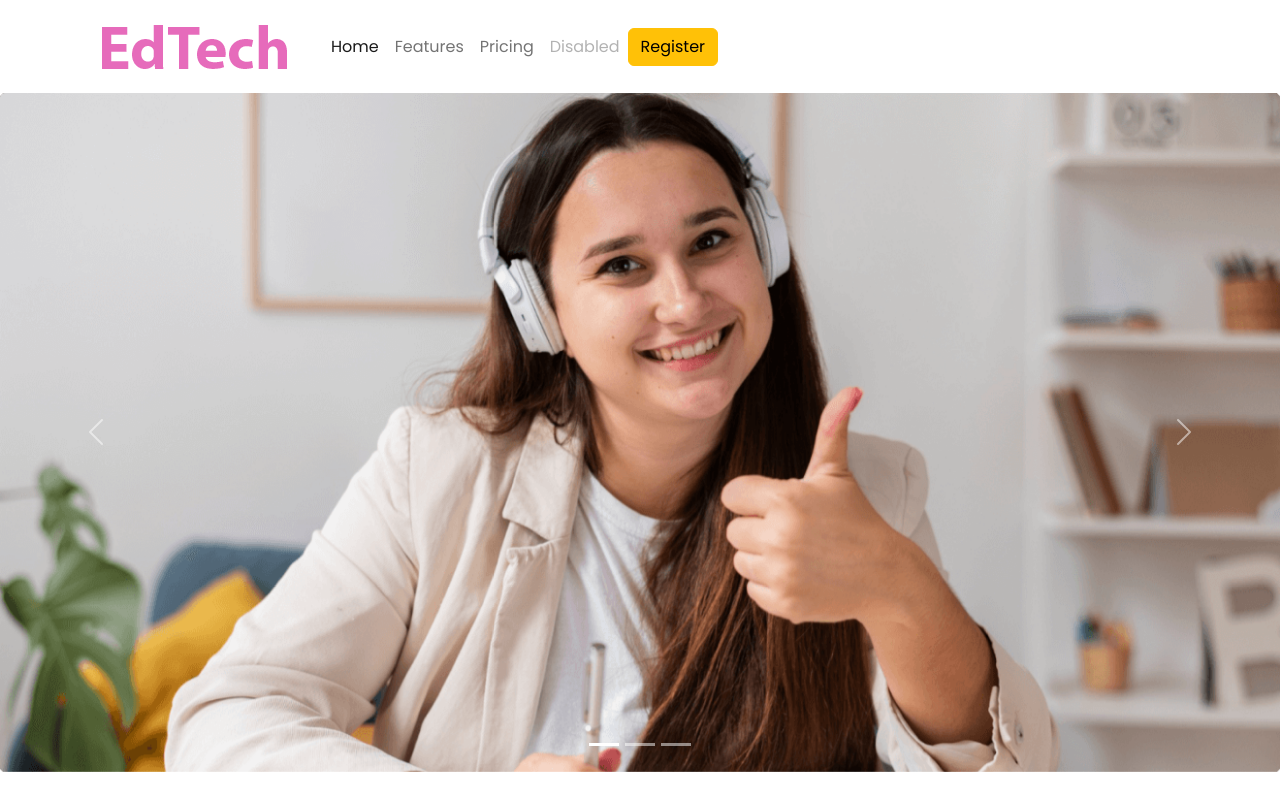
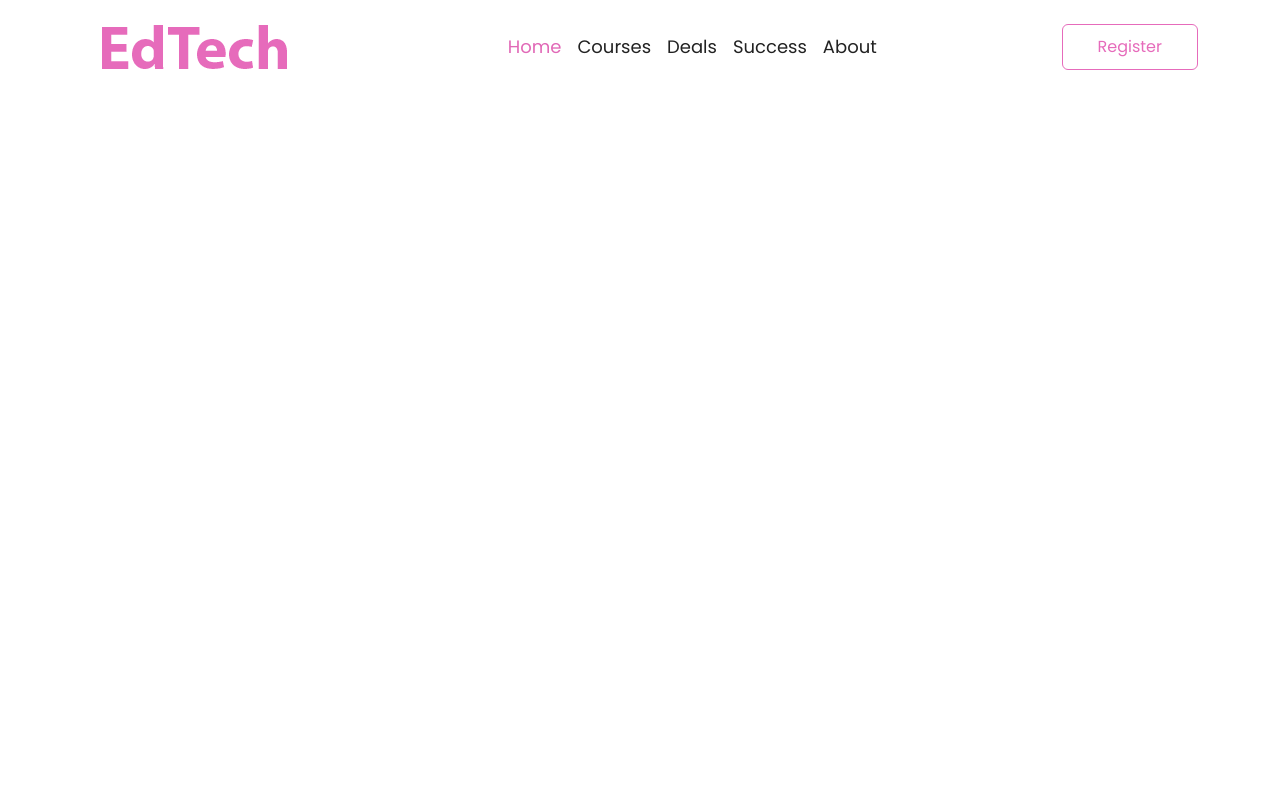
Before and after one commit to rubelhossain999/online-edTech-ph-assignment-3, a plain HTML site: page index.html in a window 1280 px wide. Drawn offline with Linux system fonts and the light colour scheme.

Commit message:
Header Section is Done with responsive

```diff
--- a/index.html
+++ b/index.html
@@ -25,21 +25,24 @@
                     <span class="navbar-toggler-icon"></span>
                   </button>
                   <div class="collapse navbar-collapse" id="navbarNavAltMarkup">
-                        <ul class="navbar-nav align-middle">
+                        <ul class="navbar-nav align-middle m-auto">
                           <li class="nav-item">
                             <a class="nav-link active" aria-current="page" href="#">Home</a>
                           </li>
                           <li class="nav-item">
-                            <a class="nav-link" href="#">Features</a>
+                            <a class="nav-link" href="#"> Courses</a>
                           </li>
                           <li class="nav-item">
-                            <a class="nav-link" href="#">Pricing</a>
+                            <a class="nav-link" href="#">Deals</a>
                           </li>
                           <li class="nav-item">
-                            <a class="nav-link disabled">Disabled</a>
+                            <a class="nav-link" href="#">Success</a>
+                          </li>
+                          <li class="nav-item">
+                            <a class="nav-link" href="#">About</a>
                           </li>
                         </ul>
-                        <button class="btn btn-warning">Register</button>
+                        <button class="btn btn-outline-primary custom-btn">Register</button>
                   </div>
                 </div>
               </nav>
@@ -48,32 +51,7 @@
     <!-- Header Section end -->
     <!-- Main Section Start -->
     <main>
-        <div id="carouselExampleIndicators" class="carousel slide" data-bs-ride="true">
-            <div class="carousel-indicators">
-              <button type="button" data-bs-target="#carouselExampleIndicators" data-bs-slide-to="0" class="active" aria-current="true" aria-label="Slide 1"></button>
-              <button type="button" data-bs-target="#carouselExampleIndicators" data-bs-slide-to="1" aria-label="Slide 2"></button>
-              <button type="button" data-bs-target="#carouselExampleIndicators" data-bs-slide-to="2" aria-label="Slide 3"></button>
-            </div>
-            <div class="carousel-inner">
-              <div class="carousel-item active">
-                <img src="assets/images/cover/cover-1.png" class="d-block w-100" alt="slider-img">
-              </div>
-              <div class="carousel-item">
-                <img src="assets/images/cover/cover-2.jpg" class="d-block w-100" alt="slider-img">
-              </div>
-              <div class="carousel-item">
-                <img src="assets/images/cover/cover-3.jpg" class="d-block w-100" alt="slider-img">
-              </div>
-            </div>
-            <button class="carousel-control-prev" type="button" data-bs-target="#carouselExampleIndicators" data-bs-slide="prev">
-              <span class="carousel-control-prev-icon" aria-hidden="true"></span>
-              <span class="visually-hidden">Previous</span>
-            </button>
-            <button class="carousel-control-next" type="button" data-bs-target="#carouselExampleIndicators" data-bs-slide="next">
-              <span class="carousel-control-next-icon" aria-hidden="true"></span>
-              <span class="visually-hidden">Next</span>
-            </button>
-          </div>
+
     </main>
     <!-- Main Section end -->
     <!-- Footer Section start -->
--- a/style.css
+++ b/style.css
@@ -9,3 +9,27 @@
 .logo img {
     width: 100%;
 }
+li.nav-item a {
+    font-family: 'Poppins';
+    font-weight: 400;
+    font-size: 18px;
+    line-height: 27px;
+    color: #222;
+}
+li.nav-item a:hover {
+    color: #e66bbb;
+    transition: .3s;
+}
+.nav-link.active {
+    color: #e169b7 !important;
+}
+.btn.btn-outline-primary.custom-btn {
+    padding: 10px 35px;
+    color: #e66bbb;
+    border: 1px solid #e66bbb;
+}
+.btn.btn-outline-primary.custom-btn:hover {
+    background:#e66bbb;
+    color: #fff;
+    transition: .4s;
+}
```
